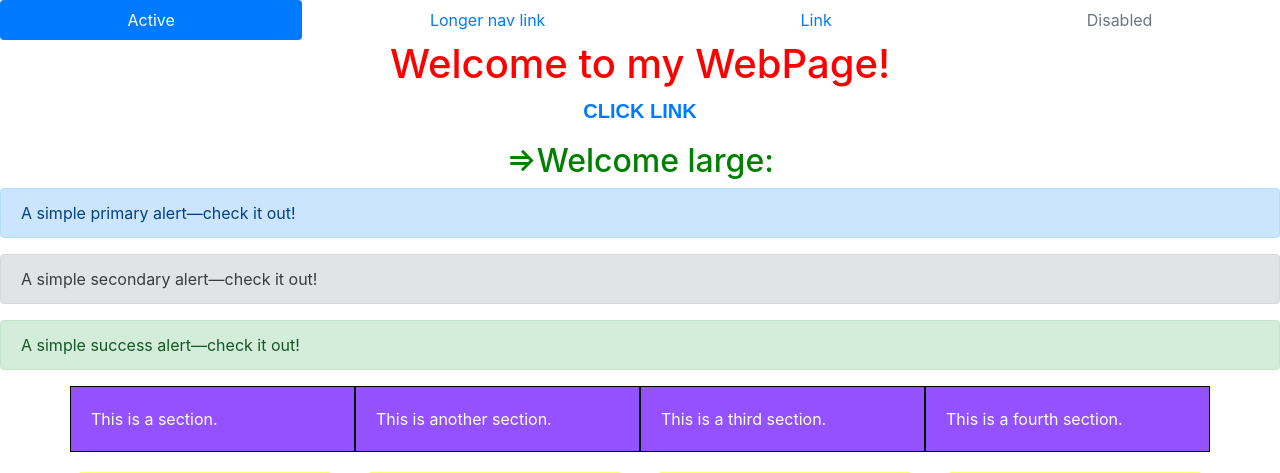
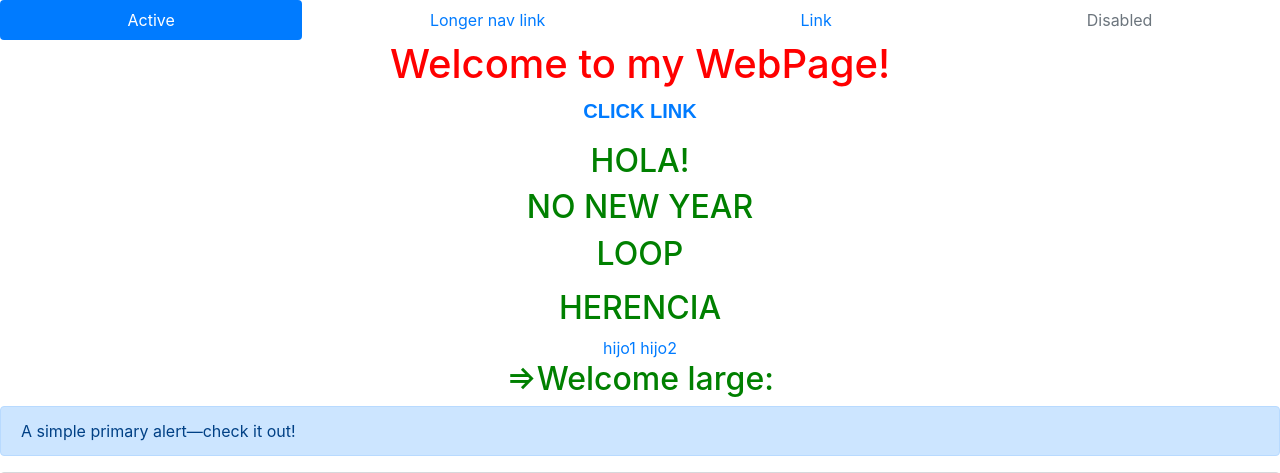
Before and after one commit to 103Brayan/lecture1, a Flask app: page /index in a window 1280 px wide. Shown: the top 473 px of the page. Run offline with Flask 2, Linux system fonts and the light colour scheme; some libraries are stand-ins or nearby versions.

Commit message:
"flask +"

```diff
--- a/app.py
+++ b/app.py
@@ -1,4 +1,6 @@
 from flask import Flask , render_template
+import datetime
+
 app = Flask(__name__)
 
 @app.route('/')
@@ -15,8 +17,28 @@
 
 @app.route('/index')
 def index():
-    return render_template("hello.html")
+    return render_template("index.html",hola="HOLA!")
 
 @app.route('/link')
 def link():
     return render_template("link.html")
+
+@app.route('/new_year')
+def new_year():
+    gg = datetime.datetime.now()
+    ny = gg.month == 1 and gg.day == 1
+
+    return render_template("index.html",new_year=ny,headline = "IS IT NEW YEAR?")
+
+@app.route('/loop')
+def loop():
+    lista = ["brayan0","brayan1","brayan2"]
+    return render_template("index.html",names = lista)
+
+@app.route('/hijo1')
+def hijo1():
+    return render_template("hijo1.html")
+
+@app.route('/hijo2')
+def hijo2():
+    return render_template("hijo2.html")
--- a/templates/hello.html
+++ b/templates/index.html
@@ -163,7 +163,30 @@
 
 		<h1 id="titulo" style=" text-align:center; ">Welcome to my WebPage!</h1>
 
-		<p style=" text-align: center"> <a style=" text-align:center; " href="link">CLICK LINK</a> </p>
+		<p style=" text-align: center"> <a style=" text-align:center; " href="{{url_for('link')}}">CLICK LINK</a> </p>
+
+
+		<h2>{{ hola }}</h2>
+
+		{% if new_year: %}
+			<h2>YES NEW YEAR</h2>
+		{% else %}
+			<h2>NO NEW YEAR</h2>
+		{% endif %}
+
+		<h2>LOOP</h2>
+		<ul>
+			{%for nombre in names:%}
+				<li>{{nombre}}</li>
+			{%endfor%}
+		</ul>
+
+		<div id="herencia" style=" text-align: center; ">
+			<h2>HERENCIA</h2>
+			<a href="{{url_for('hijo1')}}">hijo1</a>
+			<a href="{{url_for('hijo2')}}">hijo2</a>
+		</div>
+
 
 		<h2 id="before"></h2>
 
```
Also changed, not shown: templates/hijo1.html (added, +17 -0 lines), templates/hijo2.html (added, +13 -0 lines), templates/layout.html (added, +18 -0 lines).
